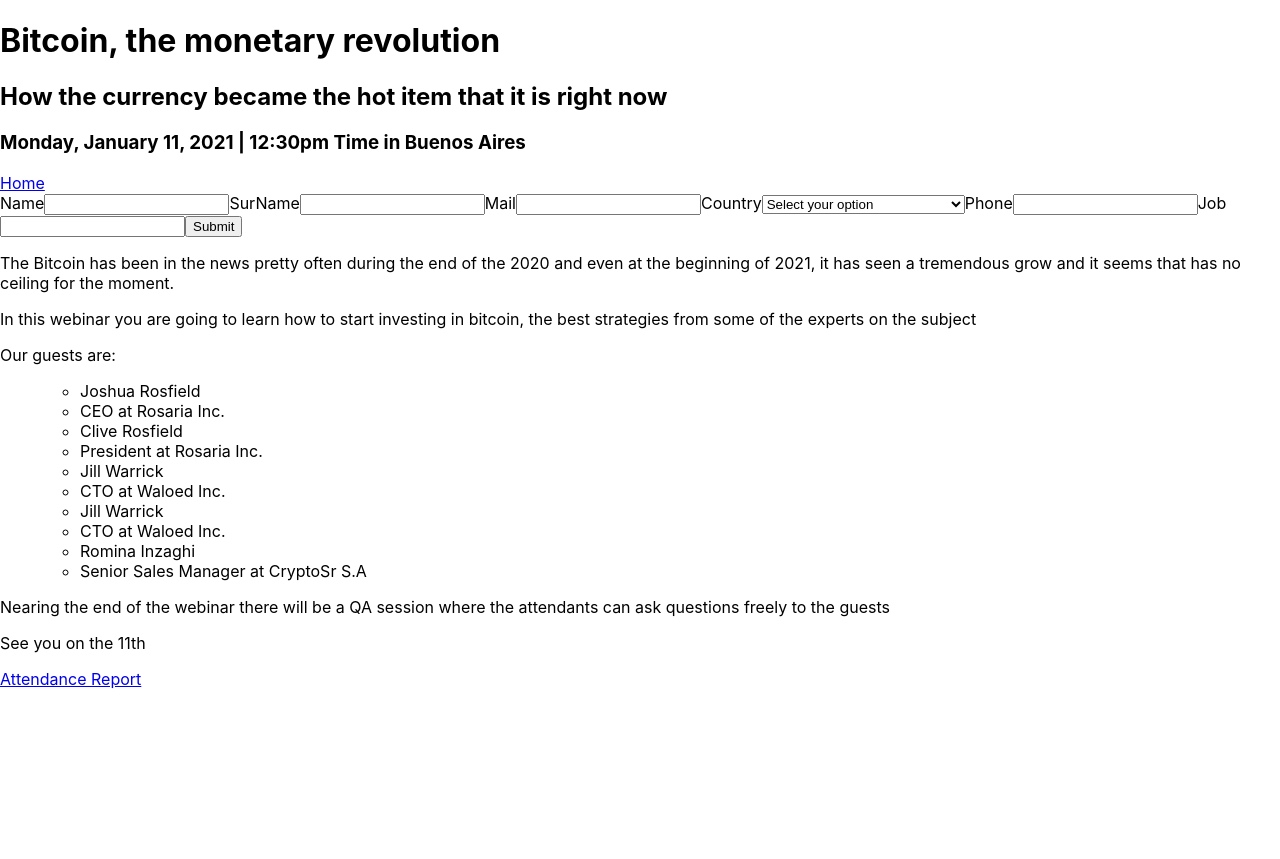
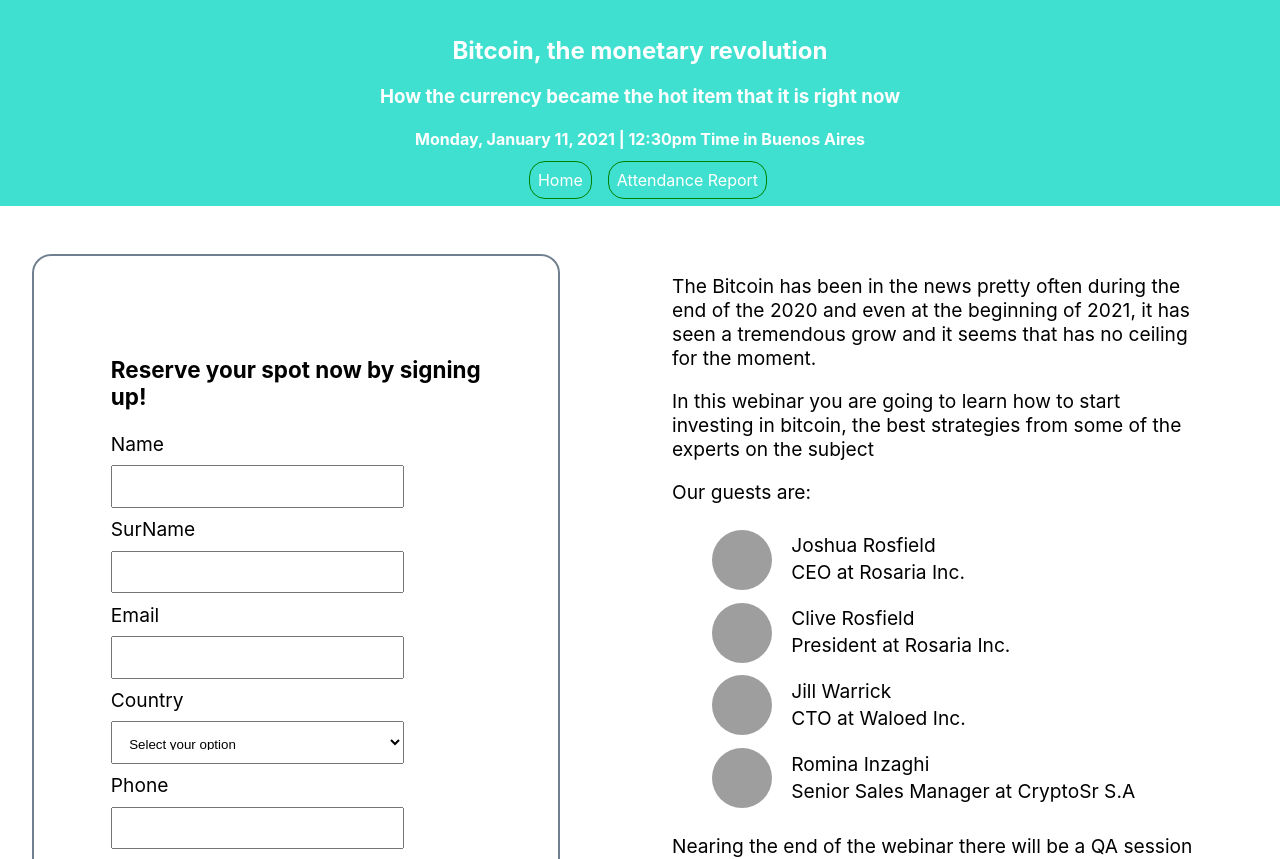
Before and after one commit to Alfred021/Attendees-tracker-for-Virtual-Event, a React (Create React App) app: page / in a window 1280 px wide. Shown: the top 859 px of the page. Before the commit the page ends 800 px from the top, so only its background shows below. Built offline with nearby package versions, Linux system fonts and the light colour scheme; grey boxes are pictures that could not be loaded.

Commit message:
Added General Style to the Main Page
Added Css to the main page, and changed the position of the two page buttons to the header.

```diff
--- /dev/null
+++ b/src/main.css
@@ -0,0 +1,94 @@
+* {
+    box-sizing: border-box;
+}
+
+.header {
+    width: 100%;
+    background-color:turquoise;
+    color: white;
+    box-sizing: border-box;
+    padding: 1em;
+    align-items: baseline;
+    text-align: center;
+}
+
+.home-link {
+    background: none;
+    border: 1px solid green;
+    border-radius: 1em;
+    outline: none;
+    color: white;
+    padding: 0.5em;
+    text-decoration: none;
+    margin-left: 1em;
+}
+
+.home-link:hover {
+    background-color:teal;
+}
+
+.app-body {
+    display: flex;
+    padding-top: 2em;
+}
+
+.form {
+    border: 2px solid slategrey;
+    border-radius: 1em;
+    padding: 4em;
+    font-size: 1.2em;
+}
+
+.form > input {
+    width: 22em;
+    height: 3.2em;
+    padding: 1em;
+    margin-top: 0.7em;
+    margin-bottom: 0.7em;
+}
+
+.form > select {
+    width: 22em;
+    height: 3.2em;
+    padding: 1em;
+    margin-top: 0.7em;
+    margin-bottom: 0.7em;
+}
+
+.form > button {
+    width: 22em;
+    height: 3.2em;
+    padding: 1em;
+    margin-top: 0.7em;
+    margin-bottom: 0.7em;
+}
+
+.description {
+    font-size: 1.2em;
+
+}
+
+.form-side {
+    padding: 1em 5em 3em 2em;
+    width: 50%;
+    float: left;
+}
+
+.description-side {
+    padding: 1em 5em 3em 2em;
+    width: 50%;
+    float: right;
+}
+
+img {
+    background-color: white;
+    border-radius: 2em;
+    margin-right: 1em;
+}
+
+.profile {
+    display: flex;
+    align-items: center;
+    justify-content: left;
+    line-height: 0.4em;
+}
--- a/src/main.js
+++ b/src/main.js
@@ -3,6 +3,7 @@ import {BrowserRouter as Router, Switch, Route, NavLink} from "react-router-dom"
 import MainPage from './mainpage.js';
 import Attendees from './attendees-list.js';
 import Modal from './modal.js';
+import "./main.css"
 
 const Main = () => {
     const initialState = {
@@ -106,10 +107,11 @@ const Main = () => {
     return (
     <Router>
             <div className="header">
-                <h1>Bitcoin, the monetary revolution</h1>
-                <h2>How the currency became the hot item that it is right now</h2>
-                <h3>Monday, January 11, 2021 | 12:30pm Time in Buenos Aires </h3>
-                <NavLink to="/">Home</NavLink>
+                <h2>Bitcoin, the monetary revolution</h2>
+                <h3>How the currency became the hot item that it is right now</h3>
+                <h4>Monday, January 11, 2021 | 12:30pm Time in Buenos Aires </h4>
+                <NavLink className="home-link" to="/">Home</NavLink>
+                <NavLink className="home-link" to="/attendees">Attendance Report</NavLink>
             </div>
             <Switch>
                 <Route path="/" exact>
--- a/src/mainpage.js
+++ b/src/mainpage.js
@@ -1,21 +1,32 @@
 import { NavLink } from 'react-router-dom';
+import "./main.css"
 
 const MainPage = ({attendee, handleData, submit}) => {
 
+
     return (
         <>
-        <div>
-            <form onSubmit={submit} target="_self">
-                <label for="username">Name
-                <input type="text" value={attendee.userName} onChange={handleData} name="userName" required></input></label>
+        <div className="app-body">
 
-                <label for="usersur-name">SurName
-                <input type="text" value={attendee.surName} onChange={handleData} name="surName" required></input></label>
+            <div className="form-side">
+            <form onSubmit={submit} target="_self" className="form">
 
-                <label for="email">Mail
-                <input type="email" value={attendee.email} onChange={handleData} name="email" required></input></label>
+                <h3>Reserve your spot now by signing up!</h3>
 
-                <label for="country">Country
+                <label for="username">Name</label>
+                <br></br>
+                <input type="text" value={attendee.userName} onChange={handleData} name="userName" required></input>
+                <br></br>
+                <label for="usersur-name">SurName</label>
+                <br></br>
+                <input type="text" value={attendee.surName} onChange={handleData} name="surName" required></input>
+                <br></br>
+                <label for="email">Email</label>
+                <br></br>
+                <input type="email" value={attendee.email} onChange={handleData} name="email" required></input>
+                <br></br>
+                <label for="country">Country</label>
+                <br></br>
                 <select for="country" value={attendee.country} onChange={handleData} name="country" required>
 
                     <option value="" disabled selected>Select your option</option>
@@ -265,51 +276,69 @@ const MainPage = ({attendee, handleData, submit}) => {
                     <option value="Zaire">Zaire</option>
                     <option value="Zambia">Zambia</option>
                     <option value="Zimbabwe">Zimbabwe</option>
-                </select></label>
-
-                <label for="phone">Phone
-                <input type="tel" value={attendee.phone} onChange={handleData} name="phone" pattern="[0-9]{2} [0-9]{4} [0-9]{4}"></input></label>
-
-                <label for="job">Job
-                <input type="text" value={attendee.job} onChange={handleData} name="job" required></input></label>
-
+                </select>
+                <br></br>
+                <label for="phone">Phone</label>
+                <br/>
+                <input type="tel" value={attendee.phone} onChange={handleData} name="phone" pattern="[0-9]{2} [0-9]{4} [0-9]{4}"></input>
+                <br></br>
+                <label for="job">Job</label>
+                <br></br>
+                <input type="text" value={attendee.job} onChange={handleData} name="job" required></input>
+                <br></br>
                 <button type="submit">Submit</button>
             </form>
+            </div>
 
-            <div>
+            <div className="description-side">
+            <div className="description">
                 <p>The Bitcoin has been in the news pretty often during the end of the 2020 and even at the beginning of 2021, it has seen a tremendous grow and it seems that has no ceiling for the moment.</p>
                 <p>In this webinar you are going to learn how to start investing in bitcoin, the best strategies from some of the experts on the subject</p>
                 <p>Our guests are:</p>
 
-                <ul>
-                    <ul>
-                        <li>Joshua Rosfield</li>
-                        <li>CEO at Rosaria Inc.</li>
-                    </ul>
-                    <ul>
-                        <li>Clive Rosfield</li>
-                        <li>President at Rosaria Inc.</li>
-                    </ul>
-                    <ul>
-                        <li>Jill Warrick</li>
-                        <li>CTO at Waloed Inc.</li>
-                    </ul>
-                    <ul>
-                        <li>Jill Warrick</li>
-                        <li>CTO at Waloed Inc.</li>
-                    </ul>
-                    <ul>
-                        <li>Romina Inzaghi</li>
-                        <li>Senior Sales Manager at CryptoSr S.A</li>
-                    </ul>
+                <ul style={ {listStyleType: "none"} }>
+                        <li>
+                            <div className="profile">
+                                <img alt="profile" src="https://png.pngitem.com/pimgs/s/508-5087236_tab-profile-f-user-icon-white-fill-hd.png" width="60px" height="60px"></img>
+                                <div>
+                                <p>Joshua Rosfield</p>
+                                <p>CEO at Rosaria Inc.</p>
+                                </div>
+                            </div>
+                        </li>
+                        <li>
+                            <div className="profile">
+                                <img alt="profile" src="https://png.pngitem.com/pimgs/s/508-5087236_tab-profile-f-user-icon-white-fill-hd.png" width="60px" height="60px"></img>
+                                <div>
+                                <p>Clive Rosfield</p>
+                                <p>President at Rosaria Inc.</p>
+                                </div>
+                            </div>
+                        </li>
+                        <li>
+                            <div className="profile">
+                                <img alt="profile" src="https://png.pngitem.com/pimgs/s/508-5087236_tab-profile-f-user-icon-white-fill-hd.png" width="60px" height="60px"></img>
+                                <div>
+                                <p>Jill Warrick</p>
+                                <p>CTO at Waloed Inc.</p>
+                                </div>
+                            </div>
+                        </li>
+                        <li>
+                            <div className="profile">
+                                <img alt="profile" src="https://png.pngitem.com/pimgs/s/508-5087236_tab-profile-f-user-icon-white-fill-hd.png" width="60px" height="60px"></img>
+                                <div>
+                                <p>Romina Inzaghi</p>
+                                <p>Senior Sales Manager at CryptoSr S.A</p>
+                                </div>
+                            </div>
+                        </li>
                 </ul>
+
+                <p>Nearing the end of the webinar there will be a QA session where the attendants can ask questions freely to the guests</p>
+                <p>See you on the 11th!</p>
             </div>
-
-            <p>Nearing the end of the webinar there will be a QA session where the attendants can ask questions freely to the guests</p>
-            <p>See you on the 11th</p>
-            <footer>
-                <NavLink to="/attendees">Attendance Report</NavLink>
-            </footer>
+            </div>
         </div>
         </>
     )
```
